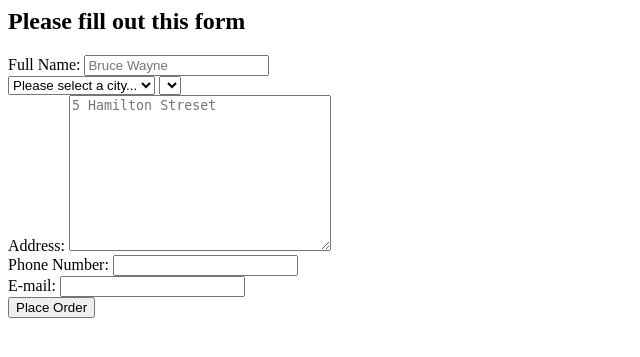
After one commit to tiggerbaby/shopping-cart, a PHP site: page /templates/checkout-form.template.php in a window 1280 px wide. The commit adds this page. Shown: the top 357 px of the page, without its empty margins (0-640 px from the left). Run offline with PHP 8.4, Linux system fonts and the light colour scheme; tables that the repository leaves empty or names only in its code hold one stand-in row (values such as "Sample post"); lists and menus that the app fills with data are empty.

```diff
--- a/checkout.php
+++ b/checkout.php
@@ -8,5 +8,7 @@ include 'templates/header.template.php';
 // Display contents of the cart
 include 'templates/cart-contents.template.php';
 
+include 'templates/checkout-form.template.php';
+
 //footer
 include 'templates/footer.template.php';
--- /dev/null
+++ b/js/cities-and-suburbs.js
@@ -0,0 +1,42 @@
+$(document).ready(function(){
+
+   // Listen for a change event on the cities select element
+   $('#cities').change(function(){
+
+   	   // grab the id
+   	   //alert( $(this).val() );
+
+       // Get the ID of the chosen city
+       var cityID = $(this).val() ;
+
+       // Basic validation
+       if (cityID == ''){return;}
+
+       // AJAX
+       $.ajax({
+
+       	 url: 'api/cities-and-suburbs.php',
+       	 data:{
+       	 	cityID: cityID
+       	 },
+       	success: function( dataFromServer ){
+           console.log(dataFromServer);
+
+           // Clear any old results from the suburbs select element
+           $('#suburbs').html('');
+           // Loop over the results
+           for(var i=0; i<dataFromServer.length; i++){
+           	$('#suburbs').append('<option value="'+dataFromServer[i].suburbID+'">'+dataFromServer[i].suburbName+'</option>');
+
+           }
+       	},
+       	error: function(){
+
+       		alert('Something wet wrong');
+
+       	}
+
+       });
+   });
+
+});
--- /dev/null
+++ b/templates/checkout-form.template.php
@@ -0,0 +1,51 @@
+<h2>Please fill out this form</h2>
+
+<form action="process-order.php" method="post">
+
+	<div>
+		<lable for="full-name">Full Name: </lable>
+		<input type="text" id="full-name" name="full-name" placeholder="Bruce Wayne">
+	</div>
+
+	<select id="cities" name="cities">
+       <option value="">Please select a city...</option>
+     	<?php
+
+     		// Connect to database
+ 				$dbc = new mysqli('localhost', 'root','','cities_and_suburbs');
+
+ 			// Get all the cities
+ 				$sql = "SELECT cityID, cityName FROM cities";
+
+ 			// Run the query and capture the results
+ 			   $result = $dbc->query($sql);
+
+ 			// Loop over the result and create an option element for each. fectch_assoc will grab the first record of the database
+ 			    while( $city = $result->fetch_assoc() ) {
+            echo '<option value="'.$city['cityID'].'">'.$city['cityName'].'</option>';
+        }
+ 		?>
+     </select>
+
+     <select id="suburbs" name="suburbs"></select>
+
+     <div>
+     	<label for="address">Address:</label>
+     	<textarea name="address" id="address" cols="30" rows="10" placeholder="5 Hamilton Streset"></textarea>
+     </div>
+
+     <div>
+     	<label for="phone">Phone Number:</label>
+     	<input type="tel" name="phone" id="phone">
+     </div>
+
+     <div>
+     	<label for="email">E-mail: </label>
+     	<input type="email" name="email" id="email">
+     </div>
+
+     <input type="submit" name="place-order" value="Place Order">
+</form>
+
+<script src="//code.jquery.com/jquery-1.12.0.min.js"></script>
+<script src="js/cities-and-suburbs.js"></script>
```
Also changed, not shown: api/cities-and-suburbs.php (added, +29 -0 lines), process-order.php (added, +18 -0 lines), 1 other file.
